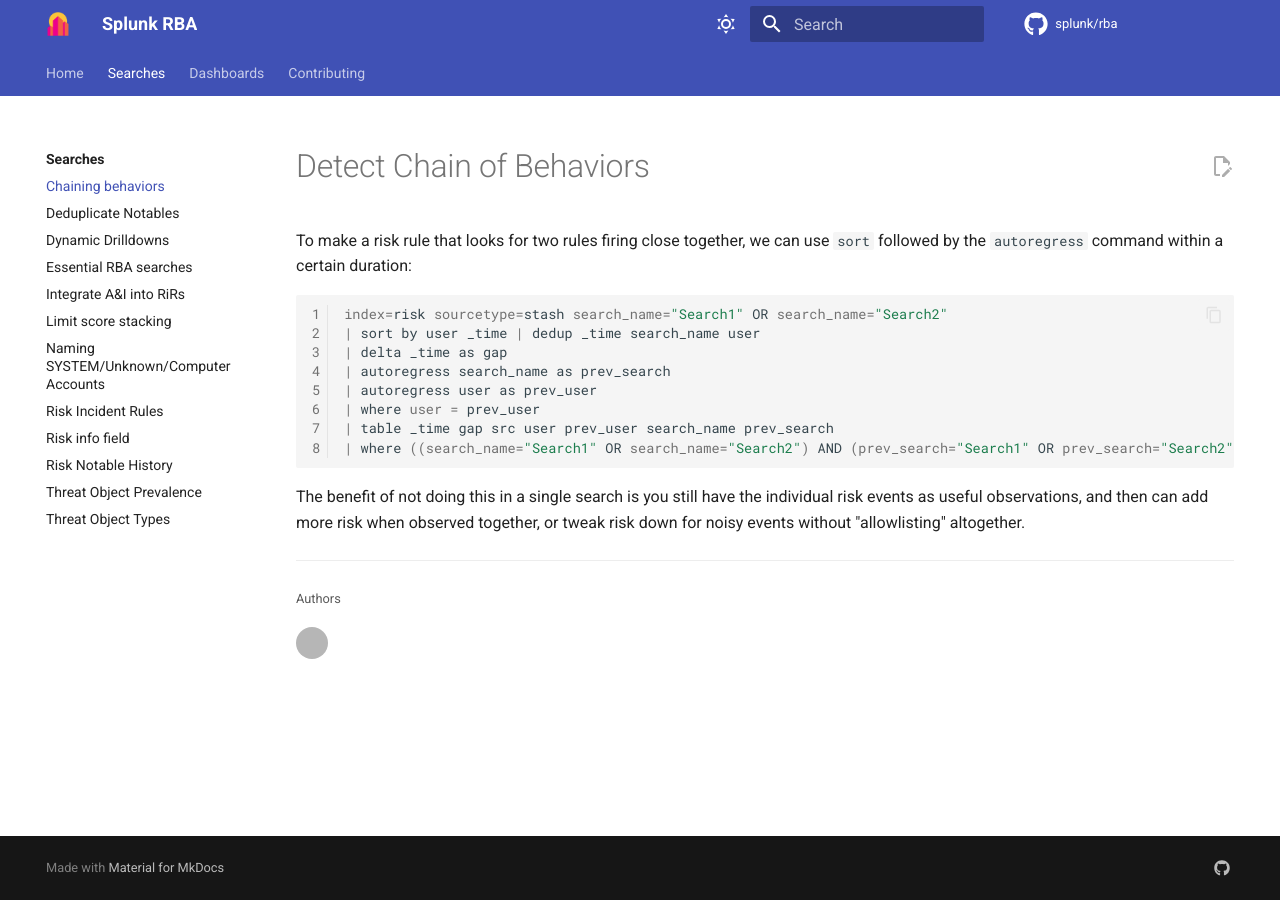
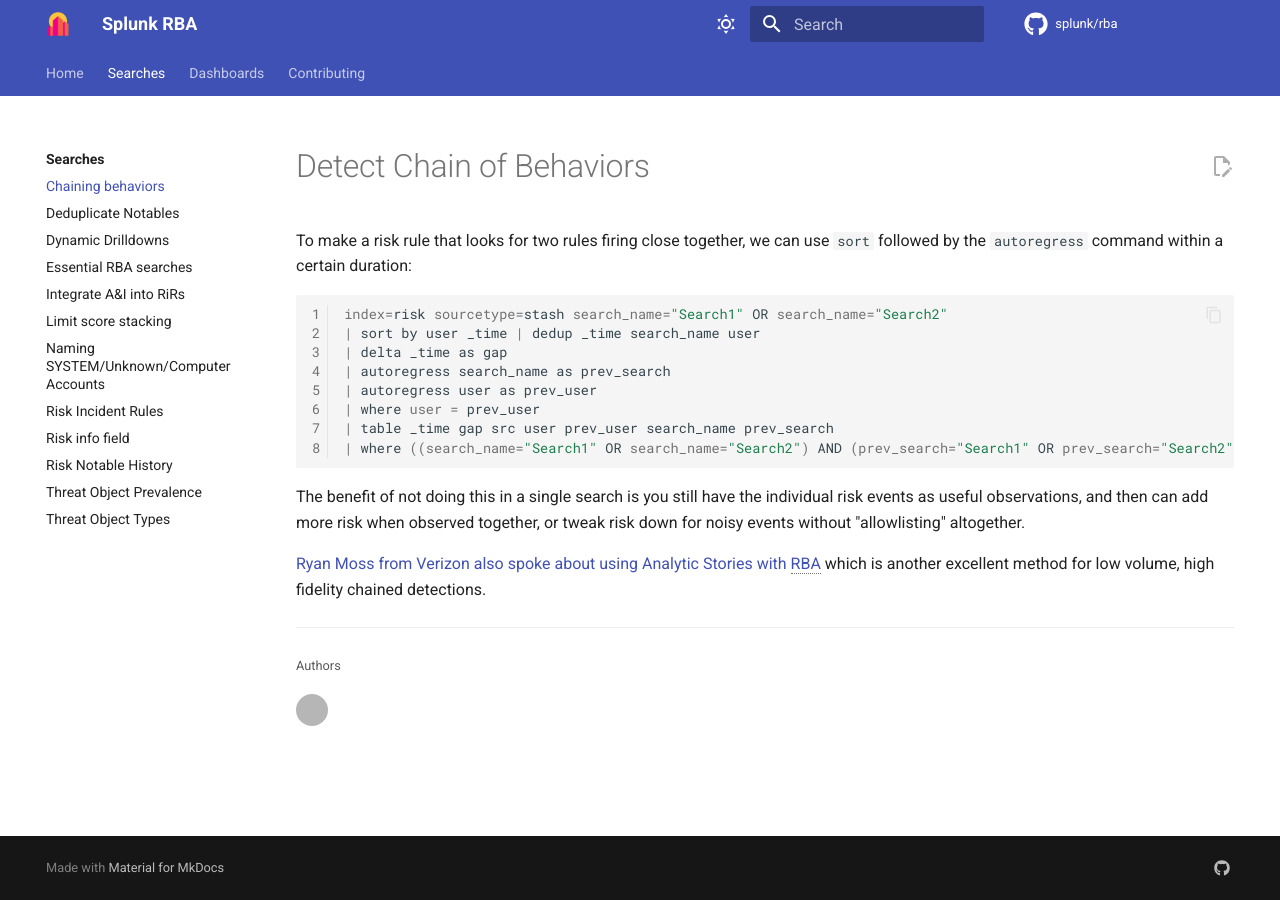
Before and after one commit to splunk/rba, an MkDocs documentation site: the page built from docs/searches/this_then_that_alerts.md, in a window 1280 px wide. Built offline with MkDocs 1.6.1 and Material for MkDocs 9.7.7, drawn with Linux system fonts in a browser that asks for light colours; comment, search, counter and statistics services are not loaded; grey boxes are pictures that could not be loaded.

Commit message:
Update this_then_that_alerts.md
Added Ryan Moss' analytic stories conf talk

```diff
--- a/docs/searches/this_then_that_alerts.md
+++ b/docs/searches/this_then_that_alerts.md
@@ -15,6 +15,8 @@ index=risk sourcetype=stash search_name="Search1" OR search_name="Search2"
 
 The benefit of not doing this in a single search is you still have the individual risk events as useful observations, and then can add more risk when observed together, or tweak risk down for noisy events without "allowlisting" altogether.
 
+[Ryan Moss from Verizon also spoke about using Analytic Stories with RBA](https://conf.splunk.com/files/2023/recordings/SEC1402A.mp4) which is another excellent method for low volume, high fidelity chained detections.
+
 ---
 <small>Authors</small>
 
```
